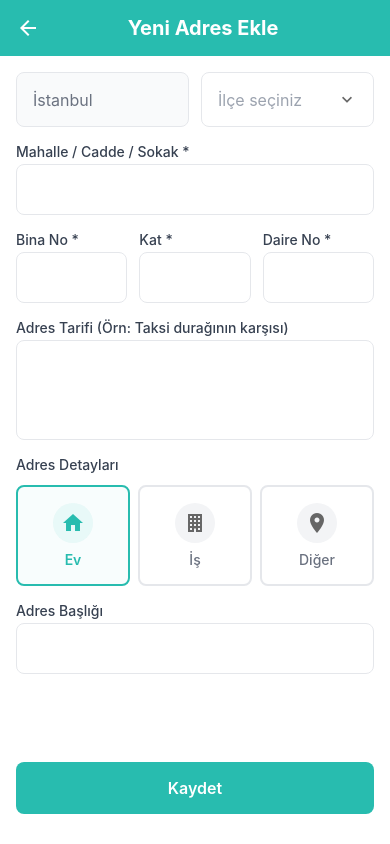
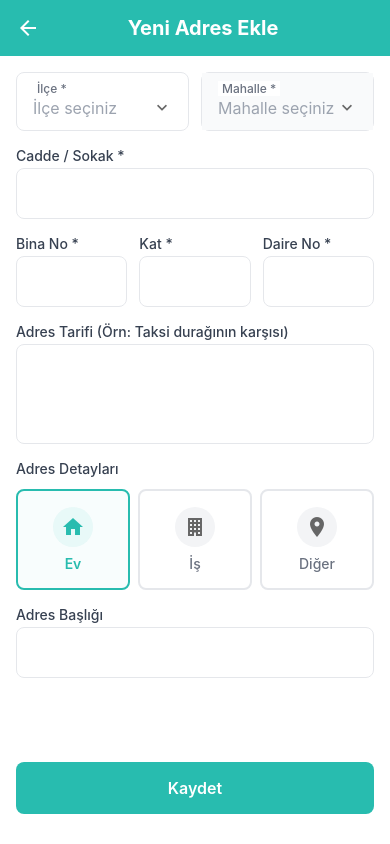
Before and after one commit to KotoJallow/sutcun-mobile, a React Native app: screen /AddAddress in a window 390 px wide. Built offline with nearby package versions, Linux system fonts and the light colour scheme.

Commit message:
fix: adres ekleme ekranı düzenlendi, background color değiştirildi

```diff
--- a/src/components/ProductCard.tsx
+++ b/src/components/ProductCard.tsx
@@ -40,7 +40,7 @@ const styles = StyleSheet.create({
     padding: PADDING,
     alignItems: 'flex-start',
     shadowColor: '#000',
-    shadowOpacity: 0.05,
+    shadowOpacity: 0.1,
     shadowRadius: 8,
     elevation: 2,
     width: CARD_WIDTH,
--- a/src/screens/AccountScreen.tsx
+++ b/src/screens/AccountScreen.tsx
@@ -3,6 +3,7 @@ import { View, ScrollView, StyleSheet } from 'react-native';
 import ProfileCard from '../components/ProfileCard';
 import MenuList from '../components/MenuList';
 import CustomToolbar from '../components/CustomToolbar';
+import colors from '../constants/colors';
 
 export default function AccountScreen({ navigation }: any) {
   const menuItems = [
@@ -55,6 +56,6 @@ export default function AccountScreen({ navigation }: any) {
 const styles = StyleSheet.create({
   container: {
     flex: 1,
-    backgroundColor: '#f5f5f5',
+    backgroundColor: colors.white,
   },
 });
--- a/src/screens/AddAddressScreen.tsx
+++ b/src/screens/AddAddressScreen.tsx
@@ -14,10 +14,14 @@ import CustomToolbar from '../components/CustomToolbar';
 import Colors from '../constants/colors';
 import { istanbulDistricts } from '../constants/districts';
 import colors from '../constants/colors';
+import { basakDistrict } from '../constants/districts';
+import { beylikDistrict } from '../constants/districts';
 
 type AddressType = 'ev' | 'iş' | 'diğer';
 
 const AddAddressScreen = ({ navigation } : any) => {
+  const [neighborhood, setNeighborhood] = useState('');
+  const [showNeighborhoodModal, setShowNeighborhoodModal] = useState(false);
   const [street, setStreet] = useState('');
   const [district, setDistrict] = useState('');
   const [showDistrictModal, setShowDistrictModal] = useState(false);
@@ -32,6 +36,63 @@ const AddAddressScreen = ({ navigation } : any) => {
     // TODO: Adresi kaydet
     navigation.goBack();
   };
+
+   const getNeighborhoodList = () => {
+    switch (district) {
+      case 'Başakşehir':
+        return basakDistrict;
+      case 'Beylikdüzü':
+        return beylikDistrict;
+      default:
+        return [];
+    }
+  };
+
+  const SelectionModal = ({
+    visible,
+    onClose,
+    title,
+    data,
+    onSelect
+  }: {
+    visible: boolean;
+    onClose: () => void;
+    title: string;
+    data: string[];
+    onSelect: (item: string) => void;
+  }) => (
+    <Modal
+      visible={visible}
+      transparent={true}
+      animationType="fade"
+    >
+      <View style={styles.modalContainer}>
+        <View style={styles.modalContent}>
+          <View style={styles.modalHeader}>
+            <Text style={styles.modalTitle}>{title}</Text>
+            <TouchableOpacity onPress={onClose}>
+              <Icon name="close" size={24} color="#333" />
+            </TouchableOpacity>
+          </View>
+          <FlatList
+            data={data}
+            keyExtractor={(item) => item}
+            renderItem={({ item }) => (
+              <TouchableOpacity
+                style={styles.districtItem}
+                onPress={() => {
+                  onSelect(item);
+                  onClose();
+                }}
+              >
+                <Text style={styles.districtItemText}>{item}</Text>
+              </TouchableOpacity>
+            )}
+          />
+        </View>
+      </View>
+    </Modal>
+  );
 
   const AddressTypeButton = ({ type, title, iconName }: { type: AddressType, title: string, iconName: string }) => (
     <TouchableOpacity
@@ -59,16 +120,11 @@ const AddAddressScreen = ({ navigation } : any) => {
   );
 
     const renderDistrictSelector = () => (
-    <View style={styles.rowContainerMargin}>
+    <View style={styles.rowContainer}>
+      <View style={styles.floatingInputContainer}>
+        <Text style={styles.floatingLabel}>İlçe *</Text>
         <TouchableOpacity
-        style={[styles.cityInput, styles.disabledInput]}
-        disabled={true}
-      >
-        <Text style={styles.cityText}>İstanbul</Text>
-      </TouchableOpacity>
-
-      <TouchableOpacity
-        style={styles.districtInput}
+          style={styles.floatingInput}
           onPress={() => setShowDistrictModal(true)}
         >
           <Text style={district ? styles.districtText : styles.placeholderText}>
@@ -76,6 +132,24 @@ const AddAddressScreen = ({ navigation } : any) => {
           </Text>
           <Icon name="chevron-down" size={20} color="#666" />
         </TouchableOpacity>
+      </View>
+
+      <View style={styles.floatingInputContainer}>
+        <Text style={styles.floatingLabel}>Mahalle *</Text>
+        <TouchableOpacity
+          style={[
+            styles.floatingInput,
+            !district && styles.disabledInput
+          ]}
+          onPress={() => district && setShowNeighborhoodModal(true)}
+          disabled={!district}
+        >
+          <Text style={neighborhood ? styles.districtText : styles.placeholderText}>
+            {neighborhood || 'Mahalle seçiniz'}
+          </Text>
+          <Icon name="chevron-down" size={20} color="#666" />
+        </TouchableOpacity>
+      </View>
     </View>
   );
 
@@ -122,10 +196,28 @@ const AddAddressScreen = ({ navigation } : any) => {
       />
       <ScrollView style={styles.content}>
         {renderDistrictSelector()}
-        {renderDistrictModal()}
 
-        <View style={styles.inputContainer}>
-          <Text style={styles.label}>Mahalle / Cadde / Sokak *</Text>
+         <SelectionModal
+          visible={showDistrictModal}
+          onClose={() => setShowDistrictModal(false)}
+          title="İlçe Seçiniz"
+          data={istanbulDistricts}
+          onSelect={(item) => {
+            setDistrict(item);
+            setNeighborhood(''); // İlçe değişince mahalle sıfırla
+          }}
+        />
+
+        <SelectionModal
+          visible={showNeighborhoodModal}
+          onClose={() => setShowNeighborhoodModal(false)}
+          title="Mahalle Seçiniz"
+          data={getNeighborhoodList()}
+          onSelect={setNeighborhood}
+        />
+
+        <View style={[styles.inputContainer, {marginTop: 16} ]}>
+          <Text style={styles.label}>Cadde / Sokak *</Text>
           <TextInput
             style={styles.input}
             value={street}
@@ -361,6 +453,7 @@ const styles = StyleSheet.create({
     flex: 1,
     backgroundColor: 'rgba(0,0,0,0.5)',
     justifyContent: 'flex-end',
+    marginBottom:20
   },
   modalContent: {
     backgroundColor: Colors.white,
@@ -390,6 +483,35 @@ const styles = StyleSheet.create({
     fontSize: 16,
     color: '#111827',
   },
+   floatingInputContainer: {
+    position: 'relative',
+    backgroundColor: Colors.white,
+    borderRadius: 8,
+    borderWidth: 1,
+    borderColor: '#e5e7eb',
+    flex: 1,
+  },
+   floatingLabel: {
+    position: 'absolute',
+    top: 8,
+    left: 16,
+    fontSize: 12,
+    color: '#6b7280',
+    fontWeight: '500',
+    backgroundColor: Colors.white,
+    paddingHorizontal: 4,
+    zIndex: 1,
+  },
+  floatingInput: {
+    paddingTop: 24,
+    paddingBottom: 12,
+    paddingHorizontal: 16,
+    fontSize: 16,
+    color: '#111827',
+    flexDirection: 'row',
+    alignItems: 'center',
+    justifyContent: 'space-between',
+  },
 });
 
 export default AddAddressScreen;
--- a/src/screens/HomeScreen.tsx
+++ b/src/screens/HomeScreen.tsx
@@ -4,6 +4,7 @@ import AddressBar from '../components/AddressBar';
 import ImageSlider from '../components/ImageSlider';
 import CategoryList from '../components/CategoryList';
 import ProductList from '../components/ProductList';
+import colors from '../constants/colors';
 
 const HomeScreen = ({ navigation }: any) => {
   const [selectedCategory, setSelectedCategory] = useState<string>('Dairy');
@@ -52,6 +53,7 @@ const HomeScreen = ({ navigation }: any) => {
 const styles = StyleSheet.create({
   container: {
     flex: 1,
+    backgroundColor: colors.white,
   },
 });
 
--- a/src/screens/LoginScreen.tsx
+++ b/src/screens/LoginScreen.tsx
@@ -8,6 +8,7 @@ import {
   KeyboardAvoidingView,
   Platform,
 } from "react-native";
+import colors from "../constants/colors";
 
 const LoginScreen = ({ navigation }: any) => {
   const [phone, setPhone] = useState("");
@@ -79,7 +80,7 @@ const styles = StyleSheet.create({
   container: {
     flex: 1,
     padding: 24,
-    backgroundColor: "#fff",
+    backgroundColor: colors.white,
     justifyContent: "center",
   },
   logoContainer: {
--- a/src/screens/OrdersScreen.tsx
+++ b/src/screens/OrdersScreen.tsx
@@ -2,6 +2,7 @@ import React from 'react';
 import { View, ScrollView, StyleSheet } from 'react-native';
 import OrderCard from '../components/OrderCard';
 import CustomToolbar from '../components/CustomToolbar';
+import colors from '../constants/colors';
 
 const DUMMY_ORDERS = [
 	{
@@ -53,7 +54,7 @@ export default function OrdersScreen() {
 const styles = StyleSheet.create({
 	container: {
 		flex: 1,
-		backgroundColor: '#f5f5f5',
+		backgroundColor: colors.white
 	},
 	scrollContent: {
 		paddingVertical: 16,
--- a/src/screens/RegisterScreen.tsx
+++ b/src/screens/RegisterScreen.tsx
@@ -13,6 +13,7 @@ import {
   Feather,
   MaterialCommunityIcons,
 } from "@expo/vector-icons";
+import colors from "../constants/colors";
 
 const RegisterScreen = ({ navigation }: any) => {
   const [name, setName] = useState("");
@@ -132,7 +133,7 @@ const RegisterScreen = ({ navigation }: any) => {
 const styles = StyleSheet.create({
   container: {
     padding: 24,
-    backgroundColor: "#fff",
+    backgroundColor: colors.white,
     flexGrow: 1,
   },
   heading: {
--- a/src/screens/WelcomeScreen.tsx
+++ b/src/screens/WelcomeScreen.tsx
@@ -1,6 +1,7 @@
 import React from 'react';
 import { View, Text, TouchableOpacity, StyleSheet } from 'react-native';
 import { FontAwesome, Feather } from '@expo/vector-icons';
+import colors from '../constants/colors';
 
 
 const WelcomeScreen = () => {
@@ -38,7 +39,7 @@ const WelcomeScreen = () => {
 const styles = StyleSheet.create({
   container: {
     flex: 1,
-    backgroundColor: '#ffffff',
+    backgroundColor: colors.white,
     justifyContent: 'center',
     alignItems: 'center',
     paddingHorizontal: 24,
```
Also changed, not shown: src/constants/districts.ts (+9 -7 lines). Lines whose indentation alone changed are shown as unchanged.
